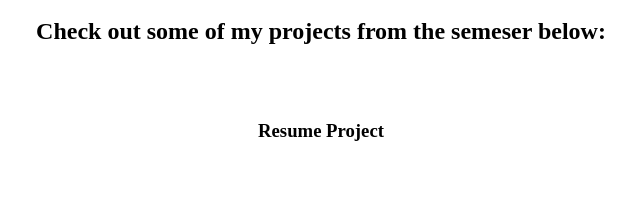
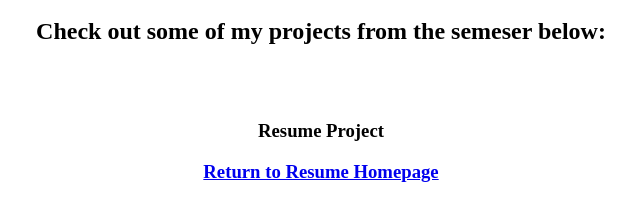
Before and after one commit to kdethleuxay/kdethleuxay.github.io, a plain HTML site: page index.html in a window 1280 px wide. Shown: the part 48-268 px from the top of the page, without its empty margins (319-959 px from the left). Drawn offline with Linux system fonts and the light colour scheme.

Commit message:
Update index.html

```diff
--- a/index.html
+++ b/index.html
@@ -14,6 +14,9 @@
         <br>
         <br>
         <h3>Resume Project</h3>
+        <h3>
+          <a href="https://kdethleuxay.github.io/Kenny%20Dethleuxay%20Resume%20Project/index.html"> Return to Resume Homepage</a>
+        </h3>
        </center>
   </body>
 </html>
```
